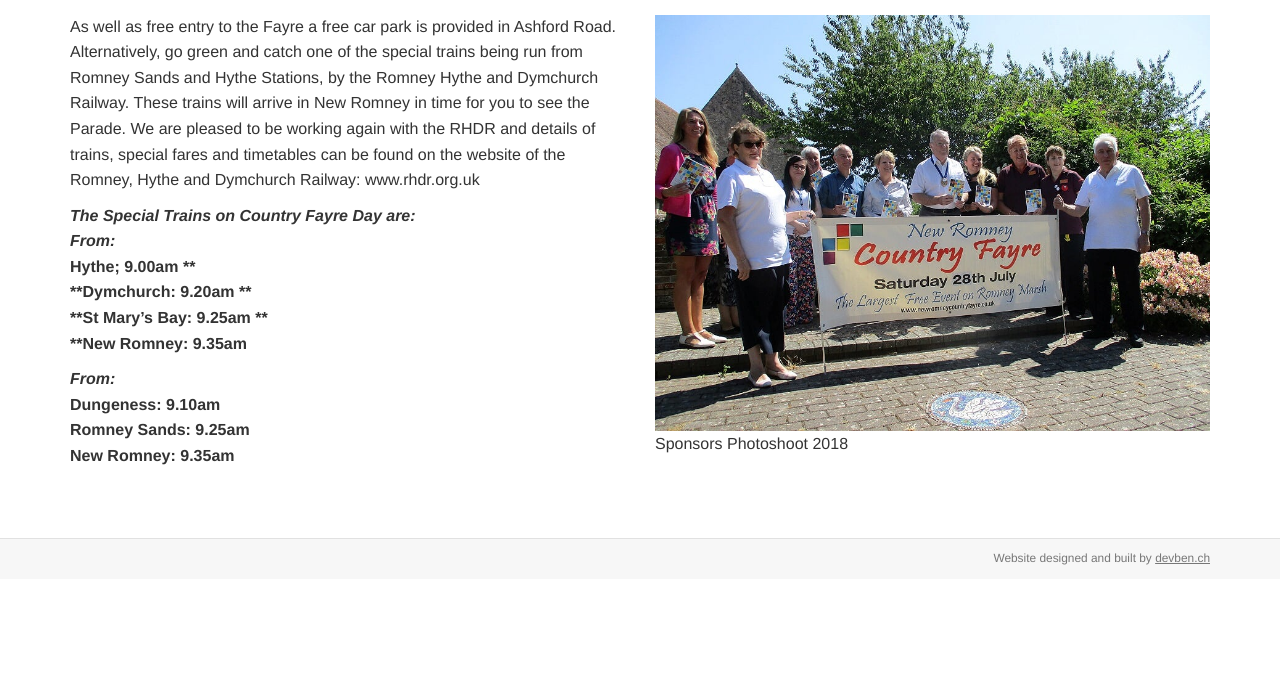
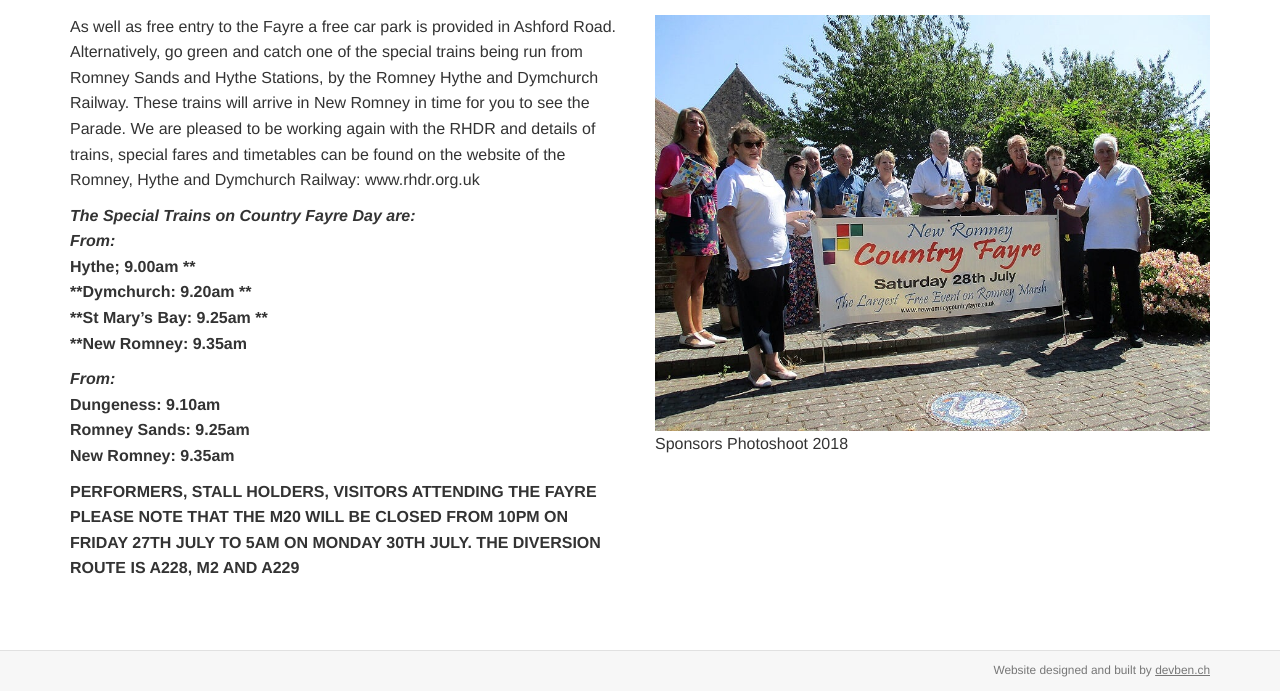
Before and after one commit to jodiedoubleday/newromney, a Jekyll site: the page built from index.md, in a window 1280 px wide. Shown: the part 588-1279 px from the top of the page. Built offline with Jekyll 4.4.1, drawn with Linux system fonts in a browser that asks for light colours; a script that is not in the unit is left out; before the commit the page ends 1167 px from its top, so only the background shows below that.

Commit message:
Update Pages “index”

```diff
--- a/index.md
+++ b/index.md
@@ -9,14 +9,16 @@ A real highlight of the day is the vibrant and colourful parade through the High
 
 As well as free entry to the Fayre a free car park is provided in Ashford Road. Alternatively, go green and catch one of the special trains being run from Romney Sands and Hythe Stations, by the Romney Hythe and Dymchurch Railway. These trains will arrive in New Romney in time for you to see the Parade.  We are pleased to be working again with the RHDR and details of trains, special fares and timetables can be found on the website of the Romney, Hythe and Dymchurch Railway:  www.rhdr.org.uk
 
-_**The Special Trains on Country Fayre Day are:**_\
-_**From:**_\
+**_The Special Trains on Country Fayre Day are:_**\
+**_From:_**\
 **Hythe;                 9.00am                                          **\
 **Dymchurch:        9.20am                                          **\
 **St Mary's Bay:    9.25am                                          **\
 **New Romney:     9.35am**
 
-**_From:_**\
+_**From:**_\
 **Dungeness:          9.10am**\
 **Romney Sands:    9.25am**\
 **New Romney:      9.35am**
+
+**PERFORMERS, STALL HOLDERS, VISITORS ATTENDING THE FAYRE PLEASE NOTE THAT THE M20 WILL BE CLOSED FROM 10PM ON FRIDAY 27TH JULY TO 5AM ON MONDAY 30TH JULY.  THE DIVERSION ROUTE IS A228, M2 AND A229**
```
